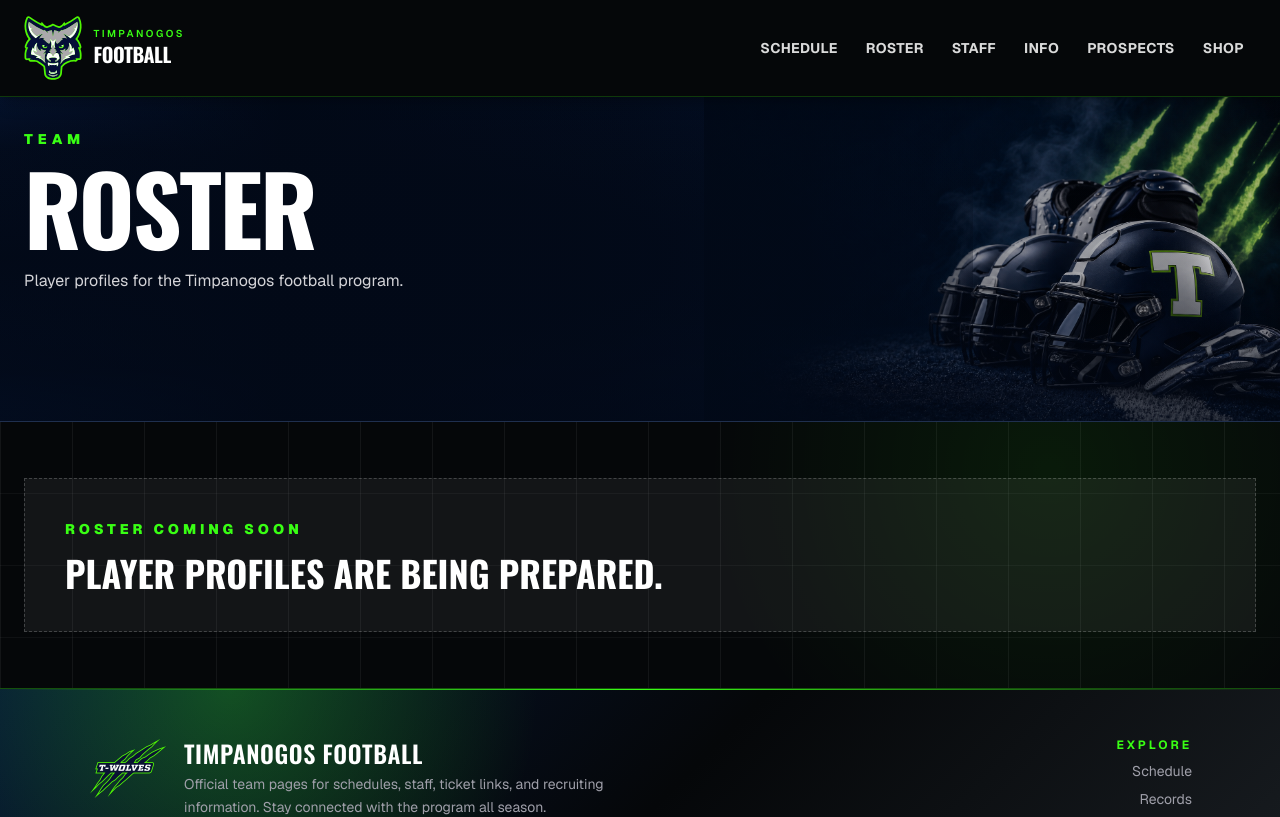
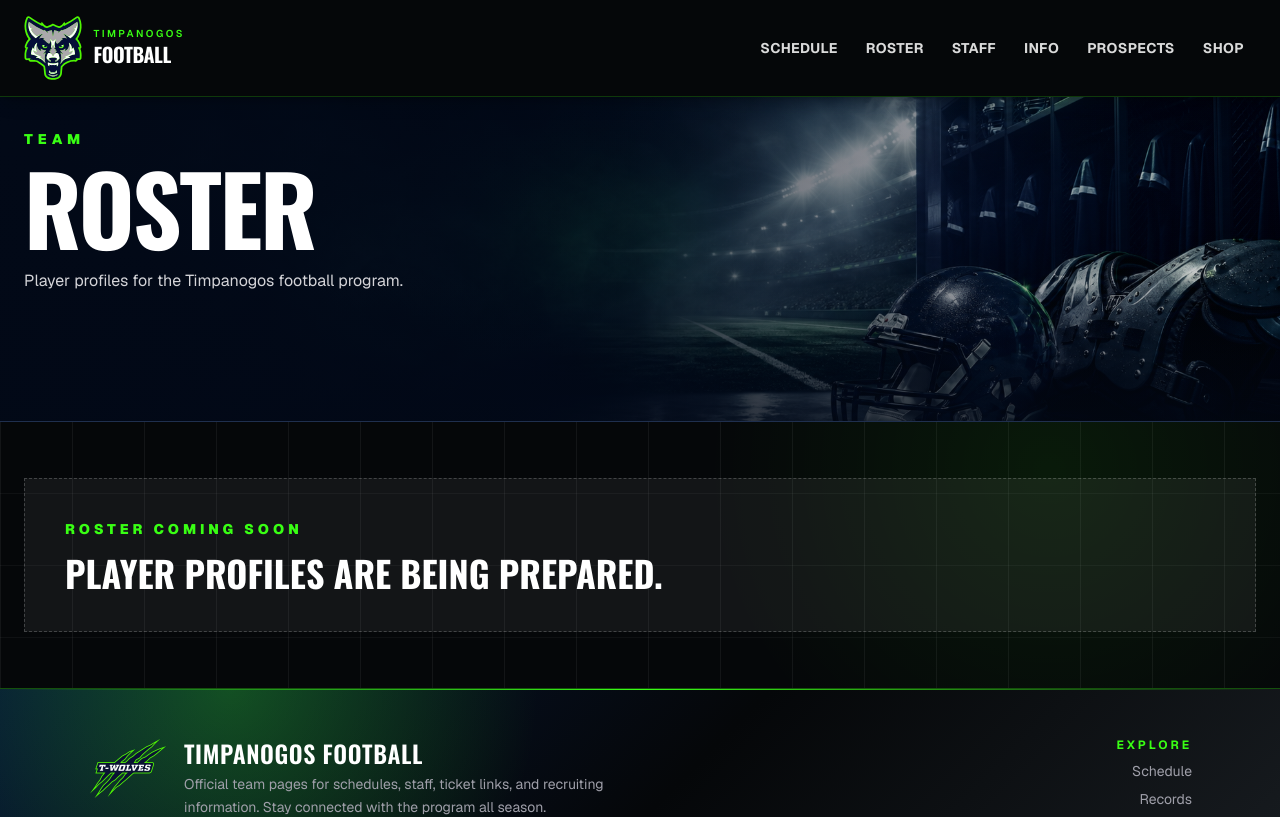
Before and after one commit to bhunter10/timpanogosfootball, a Next.js app: page /roster in a window 1280 px wide. Shown: the top 817 px of the page. Built offline with nearby package versions, Linux system fonts and the light colour scheme.

Commit message:
hero image changes; minor updates

```diff
--- a/app/records/page.tsx
+++ b/app/records/page.tsx
@@ -1,7 +1,7 @@
 import type { Metadata } from "next";
 import Image from "next/image";
 
-const recordsHeroImage = "/images/records-trophy-hero.png";
+const recordsHeroImage = "/images/records-hero-wide-v2.png";
 
 type Source = {
   id: string;
@@ -580,16 +580,16 @@ export default function RecordsPage() {
           fill
           priority
           sizes="100vw"
-          className="object-contain object-right saturate-110 [mask-image:linear-gradient(90deg,transparent_0%,black_18%,black_100%)]"
+          className="object-cover object-center saturate-110"
         />
-        <div className="absolute inset-0 bg-[linear-gradient(180deg,rgba(2,9,23,0.86)_0%,rgba(2,9,23,0.5)_52%,rgba(5,7,9,0.9)_100%)] md:bg-[linear-gradient(90deg,rgba(2,9,23,0.98)_0%,rgba(2,9,23,0.88)_34%,rgba(2,9,23,0.48)_70%,rgba(2,9,23,0.42)_100%)]" />
+        <div className="absolute inset-0 bg-[linear-gradient(180deg,rgba(2,9,23,0.78)_0%,rgba(2,9,23,0.42)_52%,rgba(5,7,9,0.82)_100%)] md:bg-[linear-gradient(90deg,rgba(2,9,23,0.96)_0%,rgba(2,9,23,0.82)_34%,rgba(2,9,23,0.36)_70%,rgba(2,9,23,0.3)_100%)]" />
         <div className="absolute inset-x-0 bottom-0 h-24 bg-[linear-gradient(0deg,var(--tf-black),transparent)]" />
         <div className="relative mx-auto max-w-7xl px-4 py-6 md:px-6 md:py-8">
           <p className="text-sm font-black uppercase tracking-[0.35em] text-[var(--tf-neon)]">
             Record Book
           </p>
           <h1 className="font-display mt-4 max-w-4xl text-5xl font-bold uppercase leading-[0.9] md:text-7xl">
-            School Individual Records
+            School Records
           </h1>
           <p className="mt-5 max-w-xl text-sm leading-6 text-zinc-300 md:text-base">
             Known public all-time Timpanogos football marks from local coverage,
--- a/app/roster/page.tsx
+++ b/app/roster/page.tsx
@@ -2,7 +2,7 @@ import type { Metadata } from "next";
 import Image from "next/image";
 import { getRosterPlayers, type Prospect as RosterPlayer } from "@/lib/data/prospects";
 
-const rosterHeroImage = "/images/roster-helmet-hero.png";
+const rosterHeroImage = "/images/roster-hero-wide-v2.png";
 
 export const metadata: Metadata = {
   title: "Roster",
@@ -71,11 +71,10 @@ export default async function RosterPage() {
           fill
           priority
           sizes="100vw"
-          className="object-cover object-[66%_center] [mask-image:linear-gradient(90deg,transparent_0%,black_18%,black_100%)] md:object-contain md:object-right"
+          className="object-cover object-center"
         />
-        <div className="absolute inset-0 bg-[linear-gradient(90deg,var(--tf-navy)_0%,rgba(2,9,23,0.98)_22%,rgba(2,9,23,0.82)_48%,rgba(2,9,23,0.42)_74%,rgba(2,9,23,0.1)_100%)]" />
-        <div className="absolute inset-y-0 left-0 w-[76%] bg-[radial-gradient(ellipse_at_left,rgba(2,9,23,0.98)_0%,rgba(2,9,23,0.82)_48%,rgba(2,9,23,0)_84%)]" />
-        <div className="absolute inset-0 bg-[linear-gradient(180deg,rgba(2,9,23,0.16)_0%,rgba(2,9,23,0.02)_54%,rgba(2,9,23,0.72)_100%)]" />
+        <div className="absolute inset-0 bg-[linear-gradient(90deg,rgba(2,9,23,0.96)_0%,rgba(2,9,23,0.82)_34%,rgba(2,9,23,0.42)_70%,rgba(2,9,23,0.12)_100%)]" />
+        <div className="absolute inset-0 bg-[linear-gradient(180deg,rgba(2,9,23,0.08)_0%,rgba(2,9,23,0.02)_54%,rgba(2,9,23,0.62)_100%)]" />
         <div className="relative mx-auto max-w-7xl px-4 py-6 md:px-6 md:py-8">
           <p className="text-sm font-black uppercase tracking-[0.36em] text-[var(--tf-neon)]">
             Team
```
Also changed, not shown: public/images/roster-hero-wide-v2.png (added), 1 other file (tests, documents, lock files or other folders).
